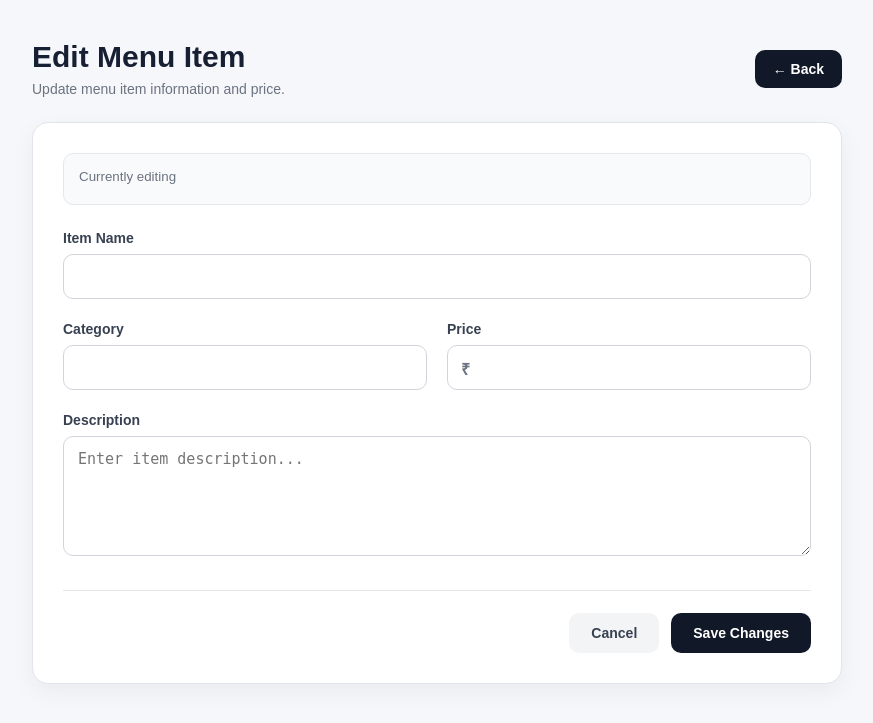
After one commit to mohammadfaizan7844-design/restaurant-order-system, a Flask app: template templates/admin/edit_menu.html in a window 1280 px wide. The commit adds this page. Shown: the top 723 px of the page, without its empty margins (203-1076 px from the left). Run offline with Flask 3, Linux system fonts and the light colour scheme; the template is opened without the code that fills it, so the values that code supplies are empty.

Commit message:
Add menu item edit

```diff
--- a/app.py
+++ b/app.py
@@ -883,7 +883,66 @@ def toggle_menu(item_id):
     db.session.commit()
 
     return redirect(url_for("menu"))
-
+@app.route("/admin/menu/edit/<int:item_id>", methods=["GET", "POST"])
+def edit_menu(item_id):
+
+    if not admin_required():
+        return redirect(url_for("login"))
+
+    restaurant_id = session["restaurant_id"]
+
+    item = db.session.execute(
+        db.text("""
+            SELECT *
+            FROM menu_items
+            WHERE id = :item_id
+            AND restaurant_id = :restaurant_id
+        """),
+        {
+            "item_id": item_id,
+            "restaurant_id": restaurant_id
+        }
+    ).mappings().first()
+
+    if not item:
+        return "Menu item not found", 404
+
+    if request.method == "POST":
+
+        name = request.form["name"]
+        category = request.form["category"]
+        description = request.form["description"]
+        price = request.form["price"]
+
+        db.session.execute(
+            db.text("""
+                UPDATE menu_items
+                SET
+                    name = :name,
+                    category = :category,
+                    description = :description,
+                    price = :price
+                WHERE id = :item_id
+                AND restaurant_id = :restaurant_id
+            """),
+            {
+                "name": name,
+                "category": category,
+                "description": description,
+                "price": price,
+                "item_id": item_id,
+                "restaurant_id": restaurant_id
+            }
+        )
+
+        db.session.commit()
+
+        return redirect(url_for("menu"))
+
+    return render_template(
+        "admin/edit_menu.html",
+        item=item
+    )
 # =========================
 # SECTION MANAGEMENT
 # =========================
--- /dev/null
+++ b/templates/admin/edit_menu.html
@@ -0,0 +1,352 @@
+<!DOCTYPE html>
+<html lang="en">
+<head>
+    <meta charset="UTF-8">
+    <meta name="viewport" content="width=device-width, initial-scale=1.0">
+
+    <title>Edit Menu Item</title>
+
+    <style>
+        * {
+            box-sizing: border-box;
+        }
+
+        body {
+            margin: 0;
+            font-family: Arial, sans-serif;
+            background: #f5f7fa;
+            color: #172033;
+        }
+
+        .container {
+            max-width: 850px;
+            margin: 40px auto;
+            padding: 0 20px;
+        }
+
+        .top-bar {
+            display: flex;
+            justify-content: space-between;
+            align-items: center;
+            margin-bottom: 25px;
+        }
+
+        .title h1 {
+            margin: 0;
+            font-size: 30px;
+        }
+
+        .title p {
+            margin: 7px 0 0;
+            color: #6b7280;
+            font-size: 14px;
+        }
+
+        .back-btn {
+            text-decoration: none;
+            background: #111827;
+            color: white;
+            padding: 11px 18px;
+            border-radius: 10px;
+            font-size: 14px;
+            font-weight: 600;
+        }
+
+        .card {
+            background: white;
+            border: 1px solid #e1e5eb;
+            border-radius: 16px;
+            padding: 30px;
+            box-shadow: 0 8px 25px rgba(0,0,0,0.05);
+        }
+
+        .form-group {
+            margin-bottom: 22px;
+        }
+
+        label {
+            display: block;
+            margin-bottom: 8px;
+            font-size: 14px;
+            font-weight: 700;
+            color: #374151;
+        }
+
+        input,
+        textarea,
+        select {
+            width: 100%;
+            padding: 13px 14px;
+            border: 1px solid #d1d5db;
+            border-radius: 10px;
+            font-size: 15px;
+            outline: none;
+            background: white;
+        }
+
+        input:focus,
+        textarea:focus,
+        select:focus {
+            border-color: #111827;
+            box-shadow: 0 0 0 3px rgba(17,24,39,0.08);
+        }
+
+        textarea {
+            min-height: 120px;
+            resize: vertical;
+        }
+
+        .row {
+            display: grid;
+            grid-template-columns: 1fr 1fr;
+            gap: 20px;
+        }
+
+        .price-box {
+            position: relative;
+        }
+
+        .price-symbol {
+            position: absolute;
+            left: 14px;
+            top: 13px;
+            font-weight: 700;
+            color: #6b7280;
+        }
+
+        .price-input {
+            padding-left: 35px;
+        }
+
+        .buttons {
+            display: flex;
+            justify-content: flex-end;
+            gap: 12px;
+            margin-top: 30px;
+            padding-top: 22px;
+            border-top: 1px solid #e5e7eb;
+        }
+
+        .btn {
+            border: none;
+            text-decoration: none;
+            padding: 12px 22px;
+            border-radius: 10px;
+            font-size: 14px;
+            font-weight: 700;
+            cursor: pointer;
+        }
+
+        .cancel-btn {
+            background: #f3f4f6;
+            color: #374151;
+        }
+
+        .save-btn {
+            background: #111827;
+            color: white;
+        }
+
+        .save-btn:hover {
+            background: #1f2937;
+        }
+
+        .cancel-btn:hover {
+            background: #e5e7eb;
+        }
+
+        .item-title {
+            background: #f9fafb;
+            border: 1px solid #e5e7eb;
+            padding: 15px;
+            border-radius: 10px;
+            margin-bottom: 25px;
+        }
+
+        .item-title small {
+            display: block;
+            color: #6b7280;
+            margin-bottom: 5px;
+        }
+
+        .item-title strong {
+            font-size: 18px;
+        }
+
+        @media (max-width: 650px) {
+
+            .container {
+                margin: 20px auto;
+                padding: 0 14px;
+            }
+
+            .top-bar {
+                align-items: flex-start;
+                gap: 15px;
+            }
+
+            .title h1 {
+                font-size: 25px;
+            }
+
+            .back-btn {
+                padding: 9px 12px;
+                white-space: nowrap;
+            }
+
+            .card {
+                padding: 20px;
+            }
+
+            .row {
+                grid-template-columns: 1fr;
+                gap: 0;
+            }
+
+            .buttons {
+                flex-direction: column-reverse;
+            }
+
+            .btn {
+                width: 100%;
+                text-align: center;
+            }
+        }
+    </style>
+</head>
+
+<body>
+
+<div class="container">
+
+    <div class="top-bar">
+
+        <div class="title">
+            <h1>Edit Menu Item</h1>
+            <p>Update menu item information and price.</p>
+        </div>
+
+        <a href="/admin/menu" class="back-btn">
+            ← Back
+        </a>
+
+    </div>
+
+
+    <div class="card">
+
+        <div class="item-title">
+            <small>Currently editing</small>
+            <strong>{{ item.name }}</strong>
+        </div>
+
+
+        <form method="POST">
+
+            <div class="form-group">
+
+                <label for="name">
+                    Item Name
+                </label>
+
+                <input
+                    type="text"
+                    id="name"
+                    name="name"
+                    value="{{ item.name }}"
+                    required
+                >
+
+            </div>
+
+
+            <div class="row">
+
+                <div class="form-group">
+
+                    <label for="category">
+                        Category
+                    </label>
+
+                    <input
+                        type="text"
+                        id="category"
+                        name="category"
+                        value="{{ item.category or '' }}"
+                        required
+                    >
+
+                </div>
+
+
+                <div class="form-group">
+
+                    <label for="price">
+                        Price
+                    </label>
+
+                    <div class="price-box">
+
+                        <span class="price-symbol">
+                            ₹
+                        </span>
+
+                        <input
+                            type="number"
+                            id="price"
+                            name="price"
+                            value="{{ item.price }}"
+                            step="0.01"
+                            min="0"
+                            class="price-input"
+                            required
+                        >
+
+                    </div>
+
+                </div>
+
+            </div>
+
+
+            <div class="form-group">
+
+                <label for="description">
+                    Description
+                </label>
+
+                <textarea
+                    id="description"
+                    name="description"
+                    placeholder="Enter item description..."
+                >{{ item.description or '' }}</textarea>
+
+            </div>
+
+
+            <div class="buttons">
+
+                <a
+                    href="/admin/menu"
+                    class="btn cancel-btn"
+                >
+                    Cancel
+                </a>
+
+                <button
+                    type="submit"
+                    class="btn save-btn"
+                >
+                    Save Changes
+                </button>
+
+            </div>
+
+        </form>
+
+    </div>
+
+</div>
+
+</body>
+</html>
```
Also changed, not shown: templates/admin/menu.html (+16 -0 lines).
